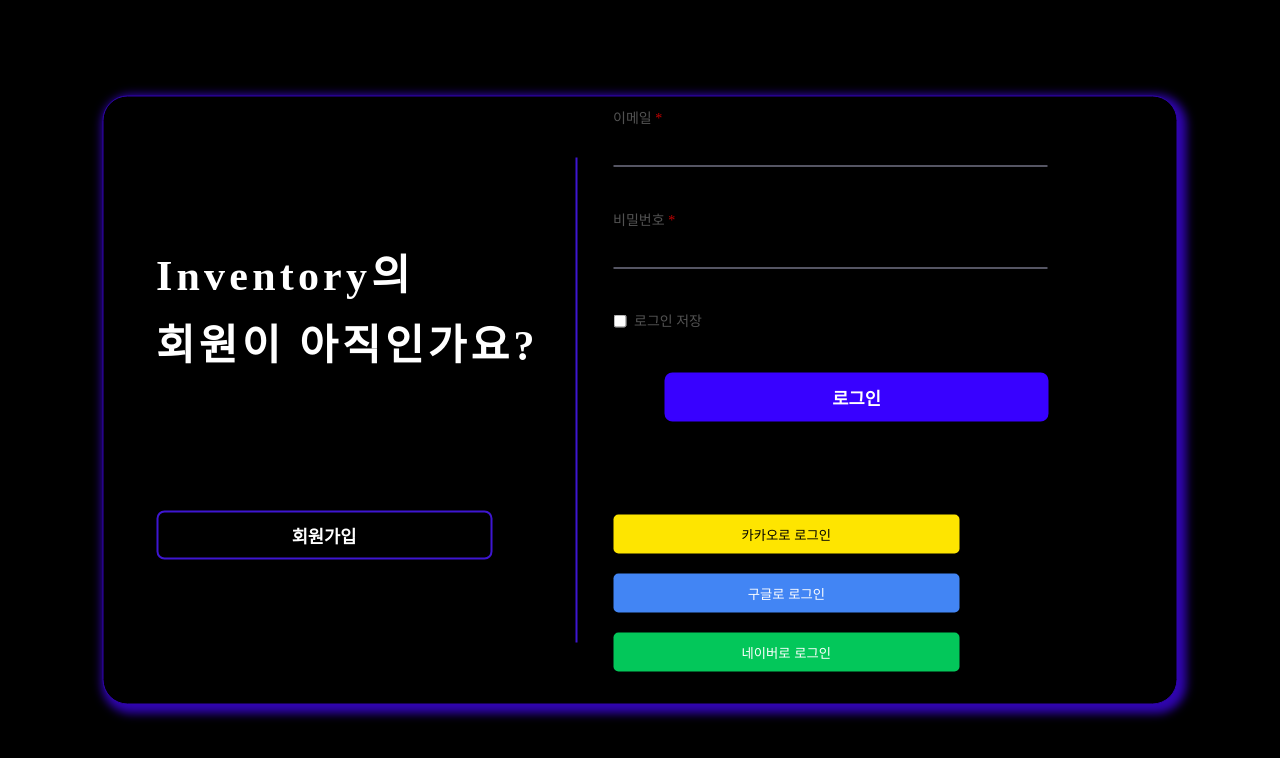
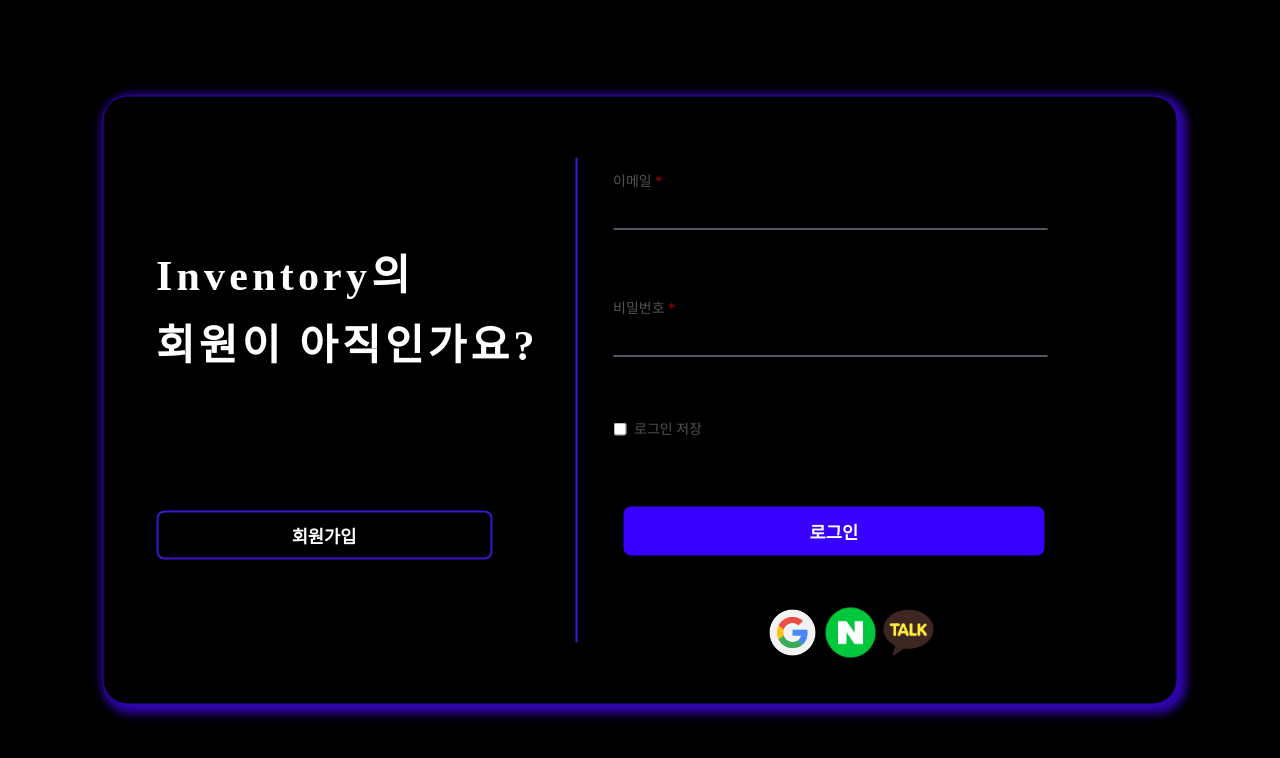
Before and after one commit to Inventory-kpol/Inventory-frontend, a React (Create React App) app: page / in a window 1280 px wide. Shown: the top 758 px of the page. Built offline with nearby package versions, Linux system fonts and the light colour scheme.

Commit message:
[Fix] 로그인

```diff
--- a/src/pages/Login/Login.jsx
+++ b/src/pages/Login/Login.jsx
@@ -3,6 +3,10 @@ import { useNavigate } from "react-router-dom"; // useNavigate import
 import "../../styles/Login.css";
 import { ToastContainer, toast } from "react-toastify";
 import "react-toastify/dist/ReactToastify.css";
+
+import googleLogo from "../../assets/google.png"
+import kakaoLogo from "../../assets/kakao.png"
+import naverLogo from "../../assets/naver.png"
 
 function Login() {
   const [email, setEmail] = useState(""); // 상태 초기화
@@ -96,24 +100,23 @@ function Login() {
         </button>
 
         <div className="socialLoginContainer">
-          <p>소셜 로그인</p>
-          <button
-            className="socialLoginButton kakao"
-            onClick={() => handleSocialLogin("kakao")}
-          >
-            카카오로 로그인
-          </button>
           <button
             className="socialLoginButton google"
             onClick={() => handleSocialLogin("google")}
           >
-            구글로 로그인
+          <img src={googleLogo} alt="구글 로그인" className="socialLogo" />
           </button>
           <button
             className="socialLoginButton naver"
             onClick={() => handleSocialLogin("naver")}
           >
-            네이버로 로그인
+          <img src={naverLogo} alt="네이버 로그인" className="socialLogo" />
+          </button>
+          <button
+            className="socialLoginButton kakao"
+            onClick={() => handleSocialLogin("kakao")}
+          >
+          <img src={kakaoLogo} alt="카카오 로그인" className="socialLogo" />
           </button>
         </div>
       </div>
--- a/src/styles/Login.css
+++ b/src/styles/Login.css
@@ -16,34 +16,21 @@ html, body {
   }
 
   .socialLoginContainer {
-    padding: 0.625rem 1.25rem;
-    margin-top: 20px;
+    padding: 0.625rem 10.625rem;
   }
 
   .socialLoginButton {
-    margin: 10px 0;
-    padding: 10px 15px;
+    padding: 0.825rem 0.25rem;
     border: none;
-    border-radius: 5px;
-    cursor: pointer;
-    width: 100%;
+    border-radius: 50px;
+    width: 50;
+    background-color: #000000;
   }
 
-  .kakao {
-    background-color: #fee500;
-    color: #000;
+  .socialLoginButton img{
+    width: 50px;
+    height: 50px;
   }
-
-  .google {
-    background-color: #4285f4;
-    color: #fff;
-  }
-
-  .naver {
-    background-color: #03c75a;
-    color: #fff;
-  }
-
 
   .content-left{
     width: 50%;
@@ -54,6 +41,7 @@ html, body {
     padding-left: 3rem;
   }
   .content-right {
+    margin-top: 30px;
     width: 50%;
     display: flex;
     flex-direction: column;
@@ -82,7 +70,8 @@ html, body {
   }
 
   .inputGroup {
-    margin-bottom: 0.9375rem; /* 15px -> 0.9375rem */
+    margin-top: 25px;
+    margin-bottom: 15px;
     width: 90%;
     padding: 0 1.25rem; /* 양쪽 여백 20px -> 1.25rem */
   }
@@ -115,7 +104,8 @@ html, body {
   .checkboxContainer {
     display: flex;
     align-items: center;
-    margin-bottom: 0.9375rem;
+    margin-top: 20px;
+    margin-bottom: 40px;
     width: 90%;
     padding: 0 1.25rem;
   }
@@ -151,8 +141,8 @@ html, body {
     color: #ffffff;
     cursor: pointer;
     border: 0.15rem solid #3801ff;
-    width: 24rem;
-    margin: 0 auto;
+    width: 80%;
+    margin-left: 30px;
   }
 
   .loginButton:hover{
```
Also changed, not shown: src/assets/google.png, src/assets/kakao.png.
